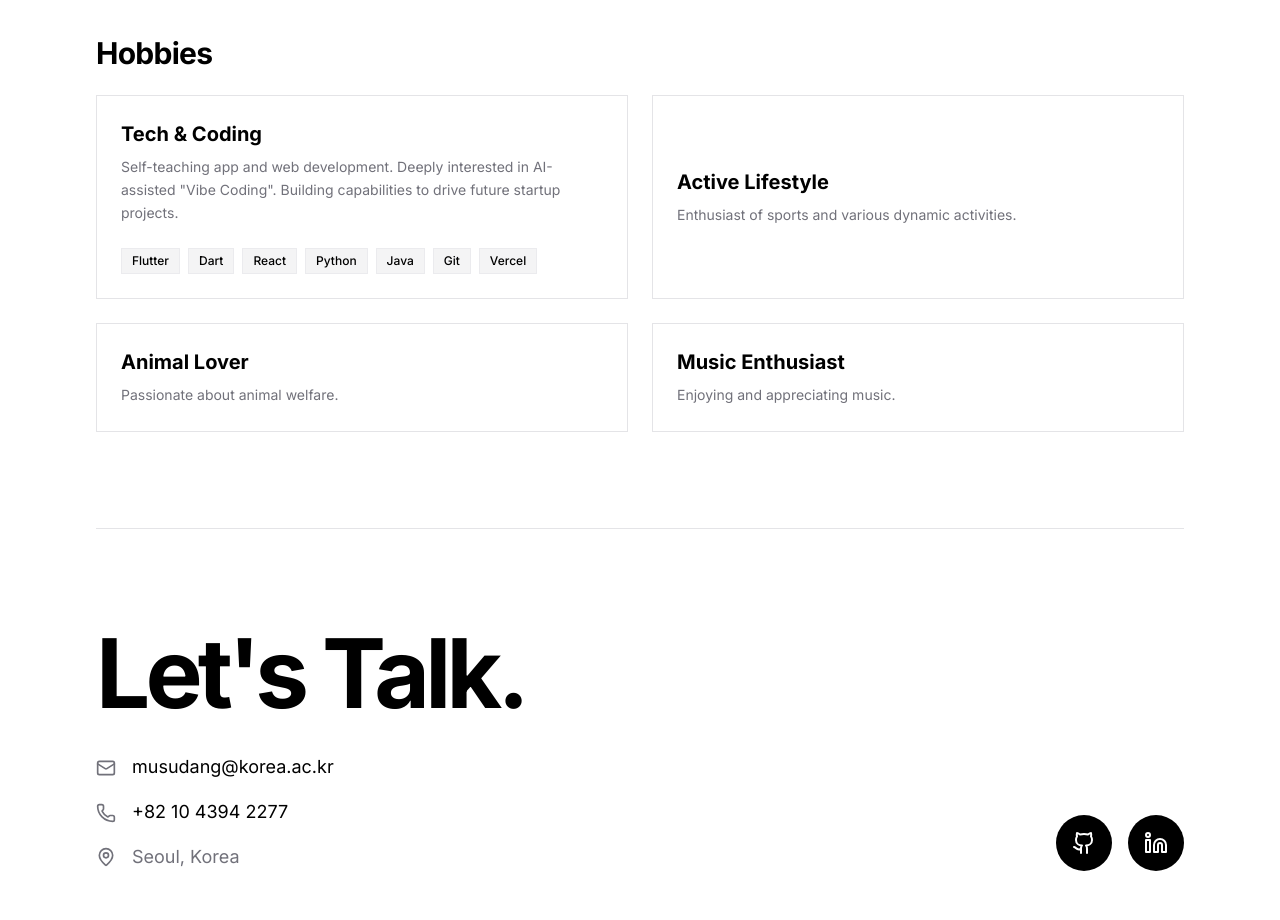
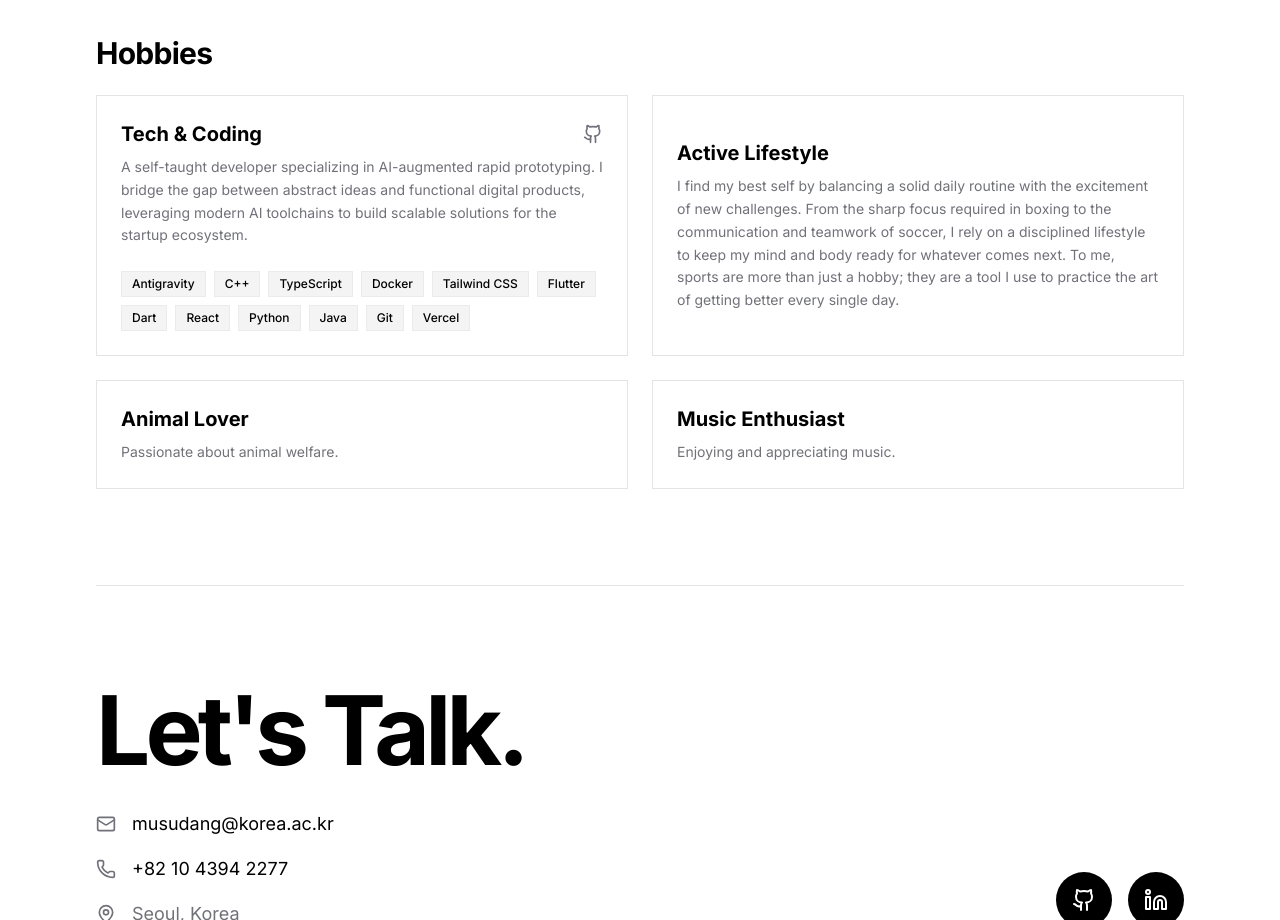
Before and after one commit to musudang/portfolio_LEE, a Next.js app: page / in a window 1280 px wide. Shown: the part 3940-4860 px from the top of the page. Built offline with nearby package versions, Linux system fonts and the light colour scheme.

Commit message:
2.14time2253

```diff
--- a/src/app/page.tsx
+++ b/src/app/page.tsx
@@ -328,13 +328,23 @@ export default function Home() {
                 {/* Tech & Coding Card */}
                 <div className="p-6 bg-card border border-border rounded-sm hover:border-foreground/20 transition-colors space-y-4">
                   <div>
-                    <h3 className="text-xl font-bold mb-2">Tech & Coding</h3>
+                    <div className="flex items-center justify-between mb-2">
+                      <h3 className="text-xl font-bold">Tech & Coding</h3>
+                      <a
+                        href="https://github.com/musudang"
+                        target="_blank"
+                        rel="noopener noreferrer"
+                        className="text-muted-foreground hover:text-foreground transition-colors"
+                      >
+                        <Github className="h-5 w-5" />
+                      </a>
+                    </div>
                     <p className="text-muted-foreground leading-relaxed text-sm">
-                      Self-teaching app and web development. Deeply interested in AI-assisted "Vibe Coding". Building capabilities to drive future startup projects.
+                      A self-taught developer specializing in AI-augmented rapid prototyping. I bridge the gap between abstract ideas and functional digital products, leveraging modern AI toolchains to build scalable solutions for the startup ecosystem.
                     </p>
                   </div>
                   <div className="flex flex-wrap gap-2 pt-2">
-                    {["Flutter", "Dart", "React", "Python", "Java", "Git", "Vercel"].map(tool => (
+                    {["Antigravity", "C++", "TypeScript", "Docker", "Tailwind CSS", "Flutter", "Dart", "React", "Python", "Java", "Git", "Vercel"].map(tool => (
                       <span key={tool} className="px-2.5 py-1 bg-secondary text-xs font-medium rounded-sm border border-border/50">
                         {tool}
                       </span>
@@ -346,7 +356,7 @@ export default function Home() {
                 <div className="p-6 bg-card border border-border rounded-sm hover:border-foreground/20 transition-colors flex flex-col justify-center">
                   <h3 className="text-xl font-bold mb-2">Active Lifestyle</h3>
                   <p className="text-muted-foreground leading-relaxed text-sm">
-                    Enthusiast of sports and various dynamic activities.
+                    I find my best self by balancing a solid daily routine with the excitement of new challenges. From the sharp focus required in boxing to the communication and teamwork of soccer, I rely on a disciplined lifestyle to keep my mind and body ready for whatever comes next. To me, sports are more than just a hobby; they are a tool I use to practice the art of getting better every single day.
                   </p>
                 </div>
 
```
Also changed, not shown: public/internship.jpg (added).
